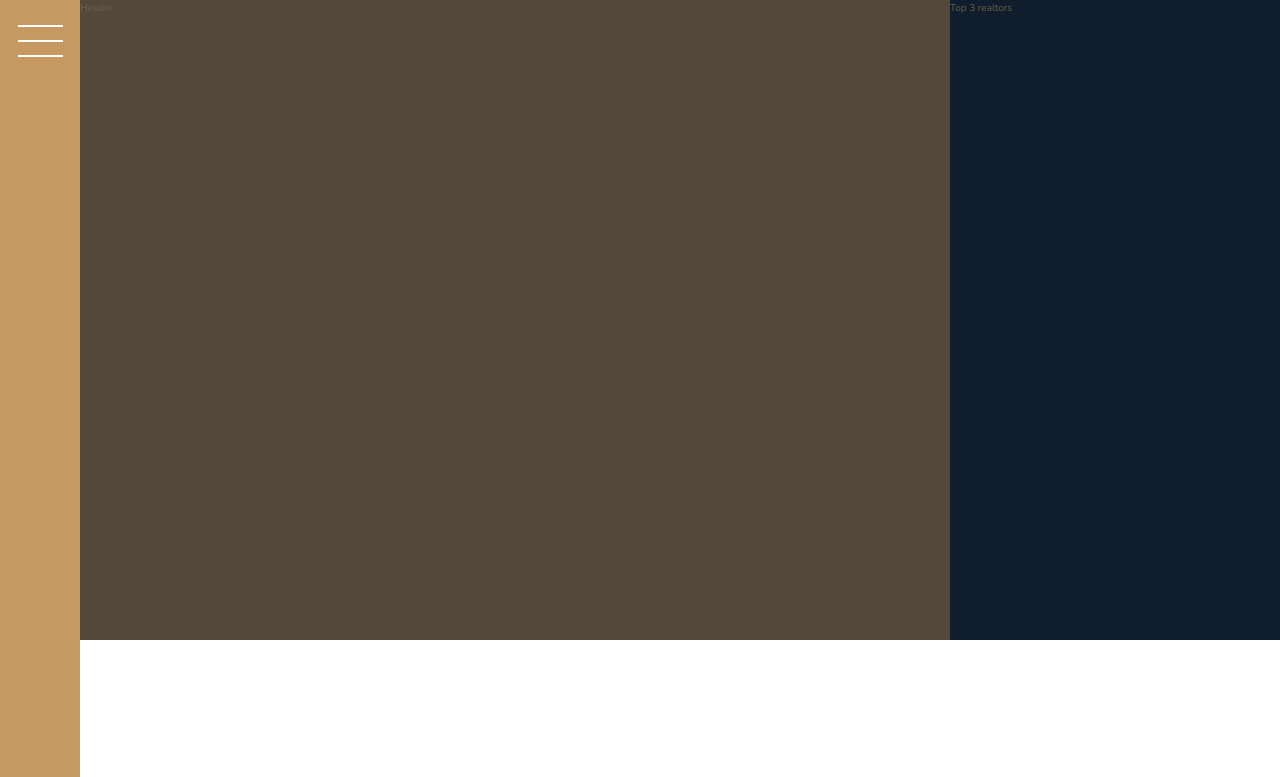
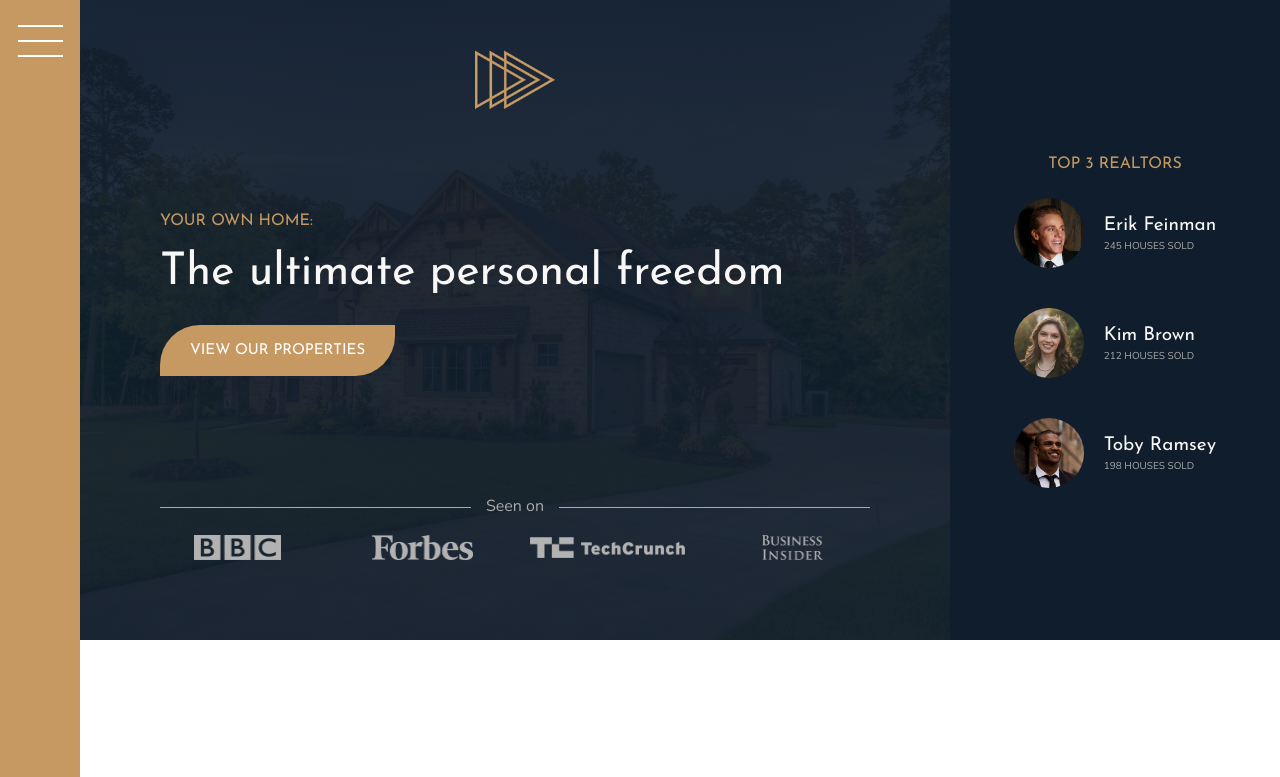
Before and after one commit to Raph4sure/Real-Estate-Website-ZURADEX-, a website: page index.html in a window 1280 px wide. Shown: the top 777 px of the page. Drawn offline with nearby package versions, Linux system fonts and the light colour scheme.

Commit message:
styling the realtors and home section

```diff
--- a/index.html
+++ b/index.html
@@ -20,8 +20,40 @@
 
             </button>
         </div>
-        <header class="header">Header</header>
-        <div class="realtors">Top 3 realtors</div>
+        <header class="header">
+            <img src="img/favicon.png" alt="Zuradex logo" class="header__logo">
+            <!-- <h5 class="logo__text">zuradex</h5> -->
+            <h3 class="heading-3">Your own home:</h3>
+            <h1 class="heading-1">The ultimate personal freedom</h1>
+            <button class="btn header__btn">View our properties</button>
+            <div class="header__seenon-text">Seen on</div>
+            <div class="header__seenon-logos">
+                <img src="img/logo-bbc.png" alt="Seen on logo 1">
+                <img src="img/logo-forbes.png" alt="Seen on logo 2">
+                <img src="img/logo-techcrunch.png" alt="Seen on logo 3">
+                <img src="img/logo-bi.png" alt="Seen on logo 4">
+            </div>
+        </header>
+        <div class="realtors">
+            <h3 class="heading-3">Top 3 Realtors</h3>
+            <div class="realtors__list">
+                <img src="img/realtor-1.jpeg" alt="Realtor 1" class="realtors__img">
+                <div class="realtors__details">
+                    <h4 class="heading-4 heading-4--light">Erik Feinman</h4>
+                    <p class="realtors__sold">245 houses sold</p>
+                </div>
+                <img src="img/realtor-2.jpeg" alt="Realtor 2" class="realtors__img">
+                <div class="realtors__details">
+                    <h4 class="heading-4 heading-4--light">Kim Brown</h4>
+                    <p class="realtors__sold">212 houses sold</p>
+                </div>
+                <img src="img/realtor-3.jpeg" alt="Realtor 3" class="realtors__img">
+                <div class="realtors__details">
+                    <h4 class="heading-4 heading-4--light">Toby Ramsey</h4>
+                    <p class="realtors__sold">198 houses sold</p>
+                </div>
+            </div>
+        </div>
         <section class="features">
             <div class="feature">
                 <svg class="feature__icon">
--- a/sass/_base.scss
+++ b/sass/_base.scss
@@ -14,6 +14,10 @@ $color-grey-dark-2: #6d5d4b;
 $font-primary: "Nunito", sans-serif;
 $font-display: "Josefin Sans", sans-serif;
 
+// RESPONSIVE BREAKPOINTS
+$bp-largest: 75em;  // 1200px
+
+
 *,
 *::before,
 *::after {
@@ -25,6 +29,10 @@ $font-display: "Josefin Sans", sans-serif;
 html {
     box-sizing: border-box;
     font-size: 62.5%; // 10px/16px = 62.5% --> 1rem = 10px
+
+    @media only screen and (max-width: $bp-largest){
+        font-size: 50%;
+    }
 }
 
 body{
--- a/sass/_header.scss
+++ b/sass/_header.scss
@@ -1,4 +1,60 @@
-.header{
+.header {
     background-color: $color-grey-dark-1;
     grid-column: full-start / col-end 6;
+    background-image: linear-gradient(
+            rgba($color-secondary, 0.93),
+            rgba($color-secondary, 0.93)
+        ),
+        url(../img/hero.jpeg);
+    background-size: cover;
+    background-position: center;
+    padding: 8rem;
+    padding-top: 4rem;
+
+    display: grid;
+    grid-template-rows: 1fr min-content minmax(6rem, min-content) 1fr;
+    grid-template-columns: minmax(min-content, max-content);
+    grid-row-gap: 1.5rem;
+    justify-content: center;
+
+    &__logo {
+        height: 8rem;
+        justify-self: center;
+    }
+
+    &__btn {
+        align-self: start;
+        justify-self: start;
+        border-radius: 4rem 0rem 4rem 0rem;
+    }
+
+    &__seenon-text {
+        display: grid;
+        grid-template-columns: 1fr max-content 1fr;
+        grid-column-gap: 1.5rem;
+        align-items: center;
+        font-size: 1.6rem;
+        color: $color-grey-light-2;
+
+        &::before,
+        &::after {
+            content: "";
+            height: 1px;
+            display: block;
+            background-color: currentColor;
+        }
+    }
+
+    &__seenon-logos {
+        display: grid;
+        grid-template-columns: repeat(4, 1fr);
+        grid-column-gap: 3rem;
+        justify-items: center;
+        align-items: center;
+        img {
+            max-height: 2.5rem;
+            max-width: 100%;
+            filter: brightness(70%);
+        }
+    }
 }
--- a/sass/_realtors.scss
+++ b/sass/_realtors.scss
@@ -1,4 +1,33 @@
-.realtors{
+.realtors {
     background-color: $color-secondary;
     grid-column: col-start 7 / full-end;
+
+    padding: 3rem;
+
+    display: grid;
+    align-content: center;
+    justify-content: center;
+    justify-items: center;
+    grid-row-gap: 2rem;
+
+    &__list {
+        display: grid;
+        grid-template-columns: min-content max-content;
+        grid-column-gap: 2rem;
+        grid-row-gap: 5vh;
+align-items: center;
+
+    }
+
+    &__img {
+        width: 7rem;
+        border-radius: 50%;
+        display: block;
+    }
+
+    &__sold {
+        text-transform: uppercase;
+        color: $color-grey-light-2;
+        margin-top: -3px;
+    }
 }
--- a/sass/_typography.scss
+++ b/sass/_typography.scss
@@ -5,6 +5,9 @@
 
 .heading-1 {
     @extend %heading;
+    font-size: 4.5rem;
+    color: $color-grey-light-1;
+    line-height: 1
 }
 .heading-2 {
     @extend %heading;
```
Also changed, not shown: css/style.css, img/pn.png (added).
